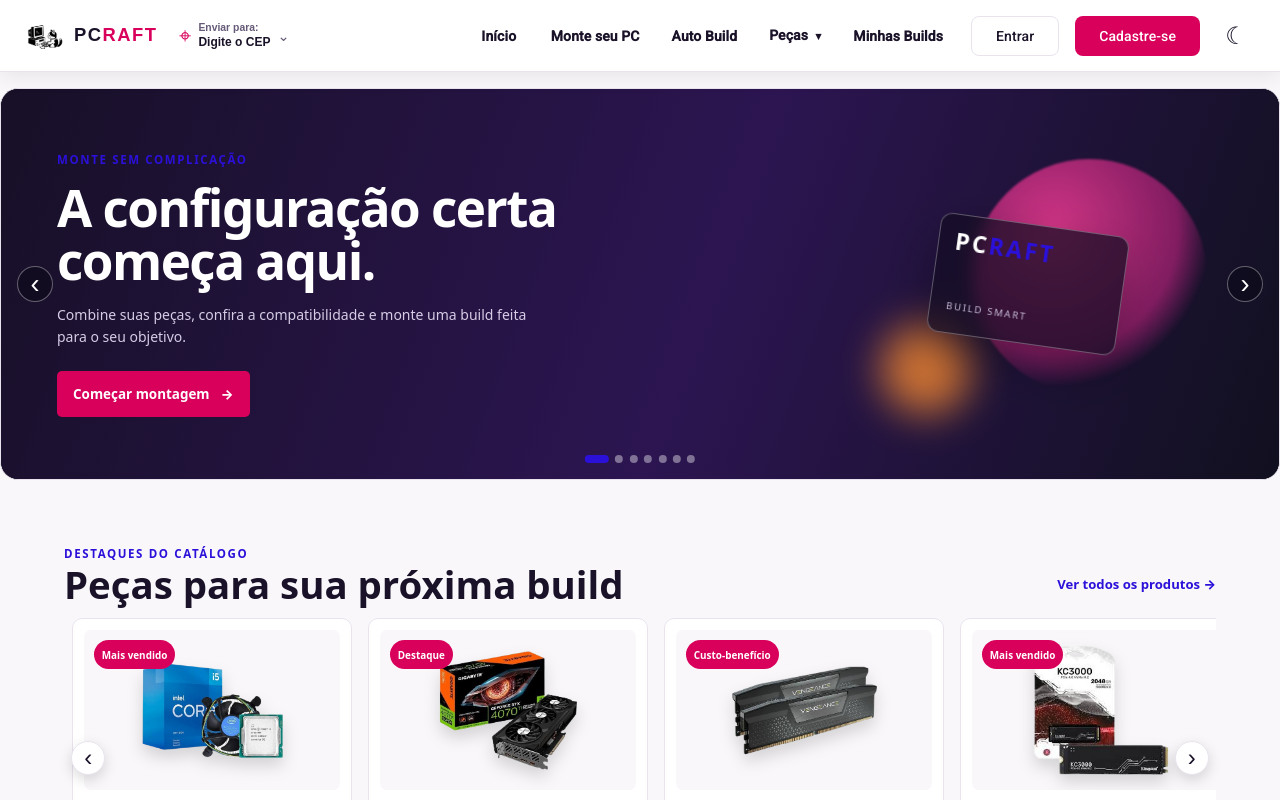
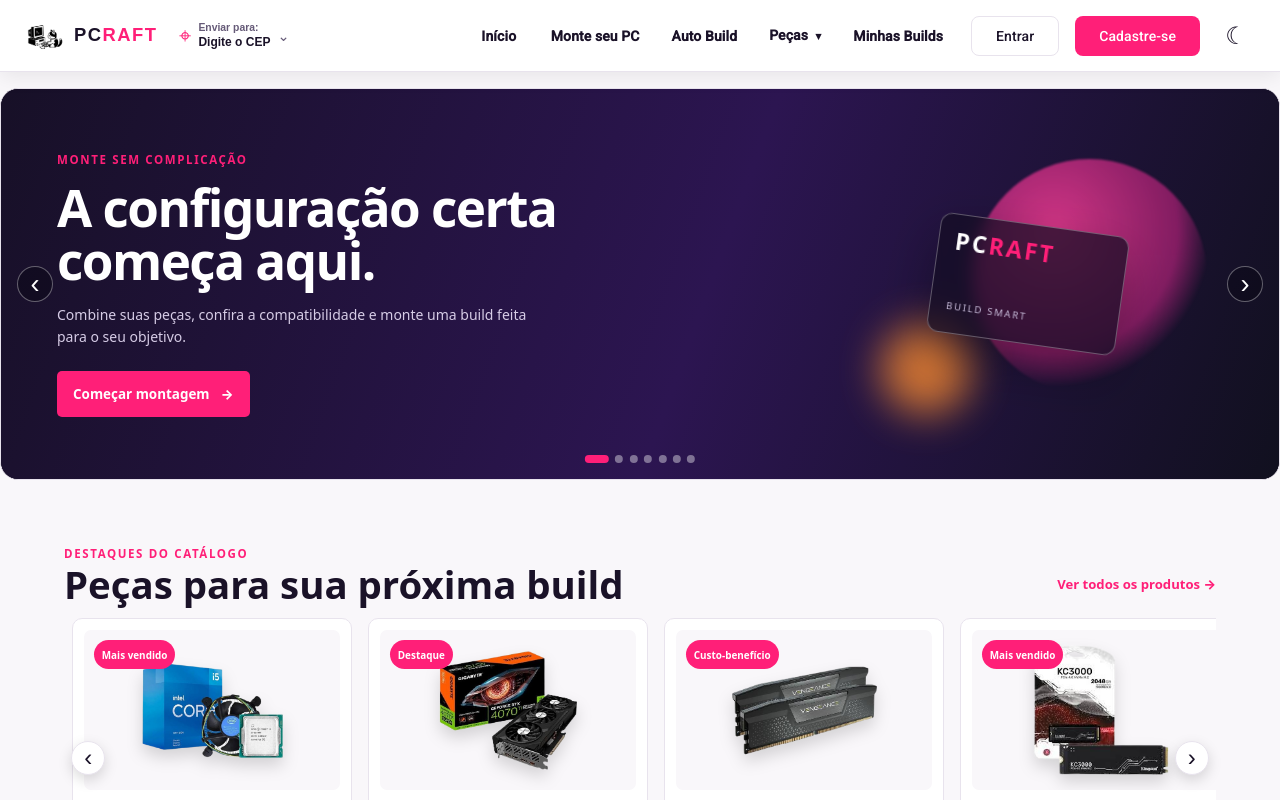
Before and after one commit to Wynd-Hoply/ProjetoAngular, an Angular app: page / in a window 1280 px wide. Shown: the top 800 px of the page. Built offline with nearby package versions, Linux system fonts and the light colour scheme.

Commit message:
fix: update primary and accent color variables for consistency across styles

```diff
--- a/src/app/features/build-share/build-share.css
+++ b/src/app/features/build-share/build-share.css
@@ -55,7 +55,7 @@
 }
 
 .share-feedback {
-  color: var(--primary, #6c5ce7);
+  color: var(--primary, #FF1F78);
   font-size: 0.9rem;
 }
 
@@ -63,8 +63,8 @@
   display: inline-block;
   padding: 4px 10px;
   border-radius: 999px;
-  background: rgba(108, 92, 231, 0.15);
-  color: var(--primary, #6c5ce7);
+  background: rgba(255, 31, 120, 0.15);
+  color: var(--primary, #FF1F78);
   font-size: 0.8rem;
   margin-bottom: 16px;
 }
--- a/src/styles.css
+++ b/src/styles.css
@@ -15,8 +15,8 @@
    VARIÁVEIS DE TEMA (MODO CLARO)
    ========================================= */
 body.light-mode {
-  --primary: #D9005B;
-  --accent: #2B10D9;
+  --primary: #FF1F78;
+  --accent: #FF1F78;
   --bg-color: #F9F7FA;
   --card-bg: #FFFFFF;
   --border-color: #E8E3ED;
```
